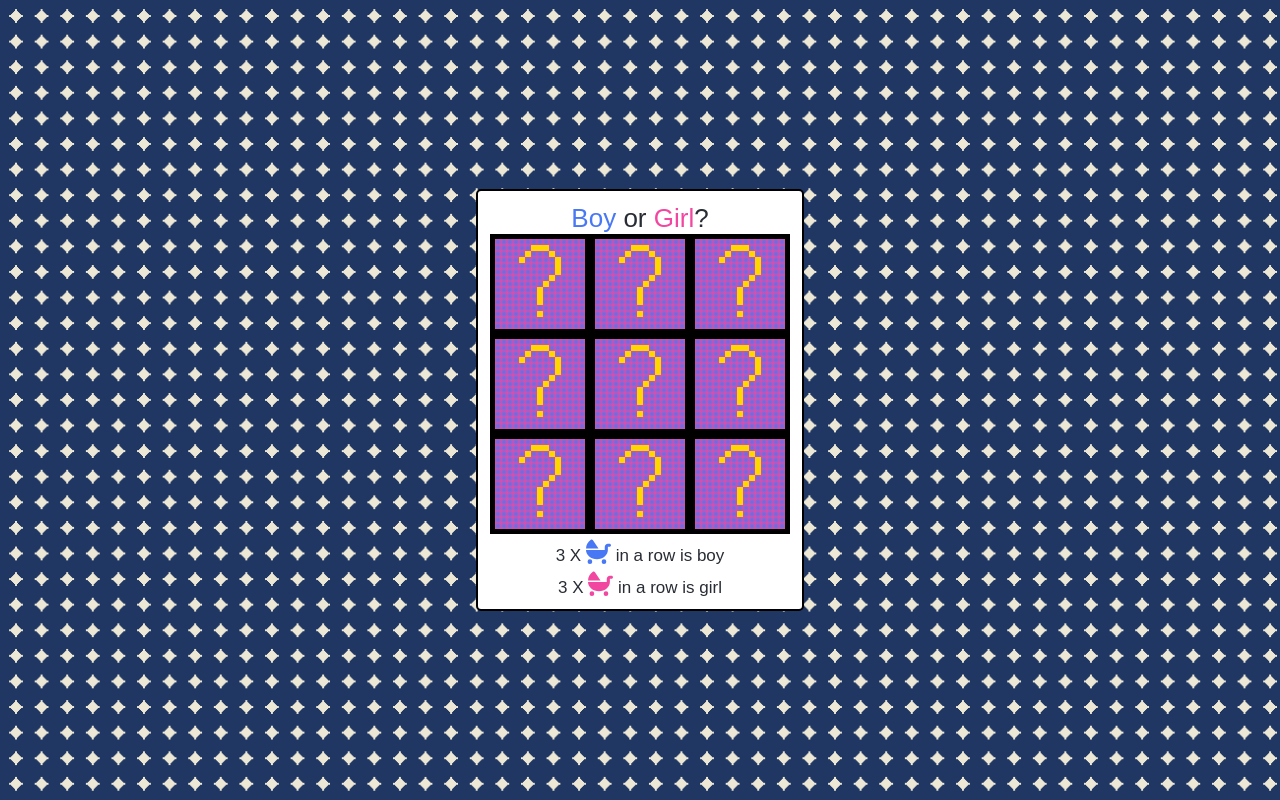
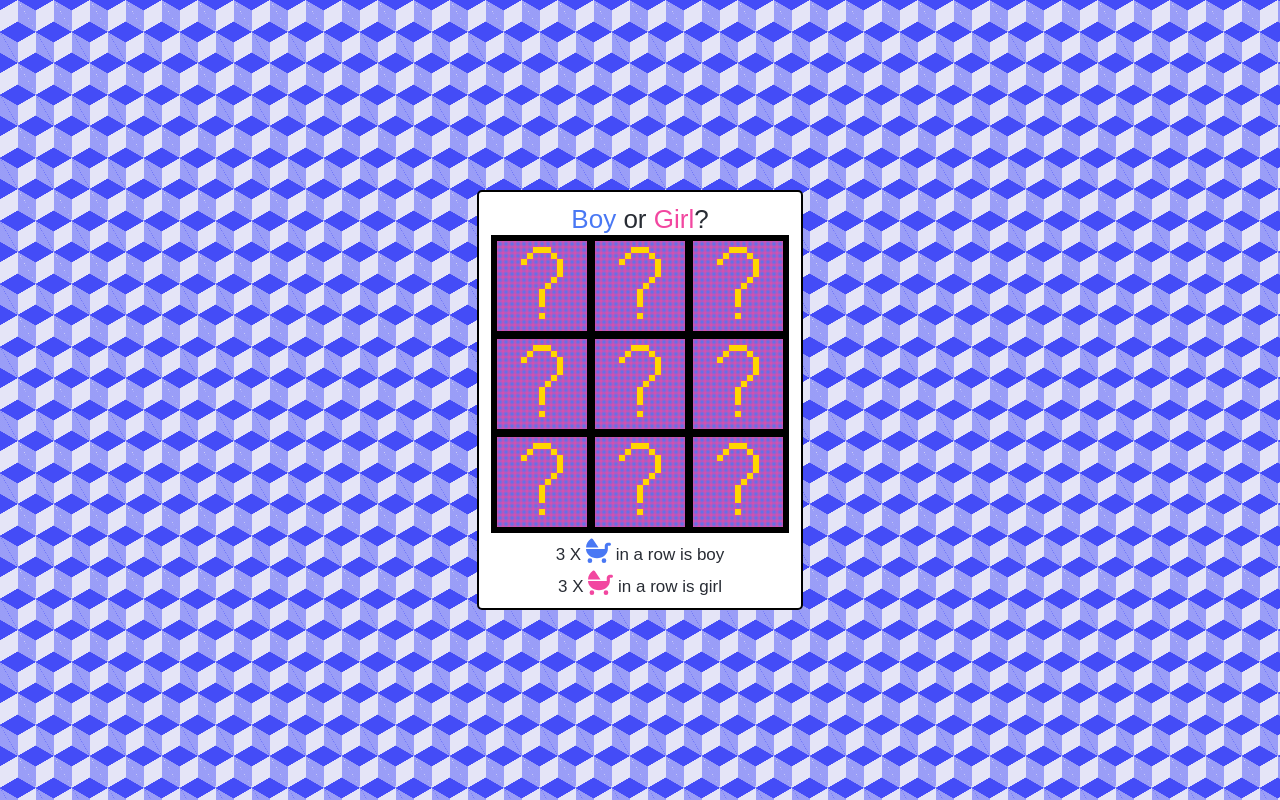
Before and after one commit to niros001/boy_or_girl, a React (Create React App) app: page / in a window 1280 px wide. Built offline with nearby package versions, Linux system fonts and the light colour scheme.

Commit message:
Change bg and margins

```diff
--- a/src/App.js
+++ b/src/App.js
@@ -34,6 +34,7 @@ const Card = styled.div`
   align-items: center;
   background-color: black;
   touch-action: none;
+  padding: 2px;
 `
 
 const Row = styled.div`
--- a/src/ScratchedBox.js
+++ b/src/ScratchedBox.js
@@ -12,7 +12,7 @@ const Container = styled.div`
   background-color: white;
   width: ${BOX_SIZE}px;
   height: ${BOX_SIZE}px;
-  margin: 5px;
+  margin: 4px;
 `
 
 const HiddenDot = styled.div`
--- a/src/index.css
+++ b/src/index.css
@@ -5,10 +5,11 @@ body {
     sans-serif;
   -webkit-font-smoothing: antialiased;
   -moz-osx-font-smoothing: grayscale;
-  background: #EDE8D5;
-  background-image: repeating-radial-gradient(circle at 0.8em 0.8em, #203763, #203763 0.85em, transparent 0.86em, transparent 3em);
-  background-size: 1.6em 1.6em;
-  background-position: 1em 1em;
+  background-color: #e5e5f7;
+  opacity: 1;
+  background-image:  linear-gradient(30deg, #444cf7 12%, transparent 12.5%, transparent 87%, #444cf7 87.5%, #444cf7), linear-gradient(150deg, #444cf7 12%, transparent 12.5%, transparent 87%, #444cf7 87.5%, #444cf7), linear-gradient(30deg, #444cf7 12%, transparent 12.5%, transparent 87%, #444cf7 87.5%, #444cf7), linear-gradient(150deg, #444cf7 12%, transparent 12.5%, transparent 87%, #444cf7 87.5%, #444cf7), linear-gradient(60deg, #444cf777 25%, transparent 25.5%, transparent 75%, #444cf777 75%, #444cf777), linear-gradient(60deg, #444cf777 25%, transparent 25.5%, transparent 75%, #444cf777 75%, #444cf777);
+  background-size: 36px 63px;
+  background-position: 0 0, 0 0, 18px 32px, 18px 32px, 0 0, 18px 32px;
 }
 
 code {
```
